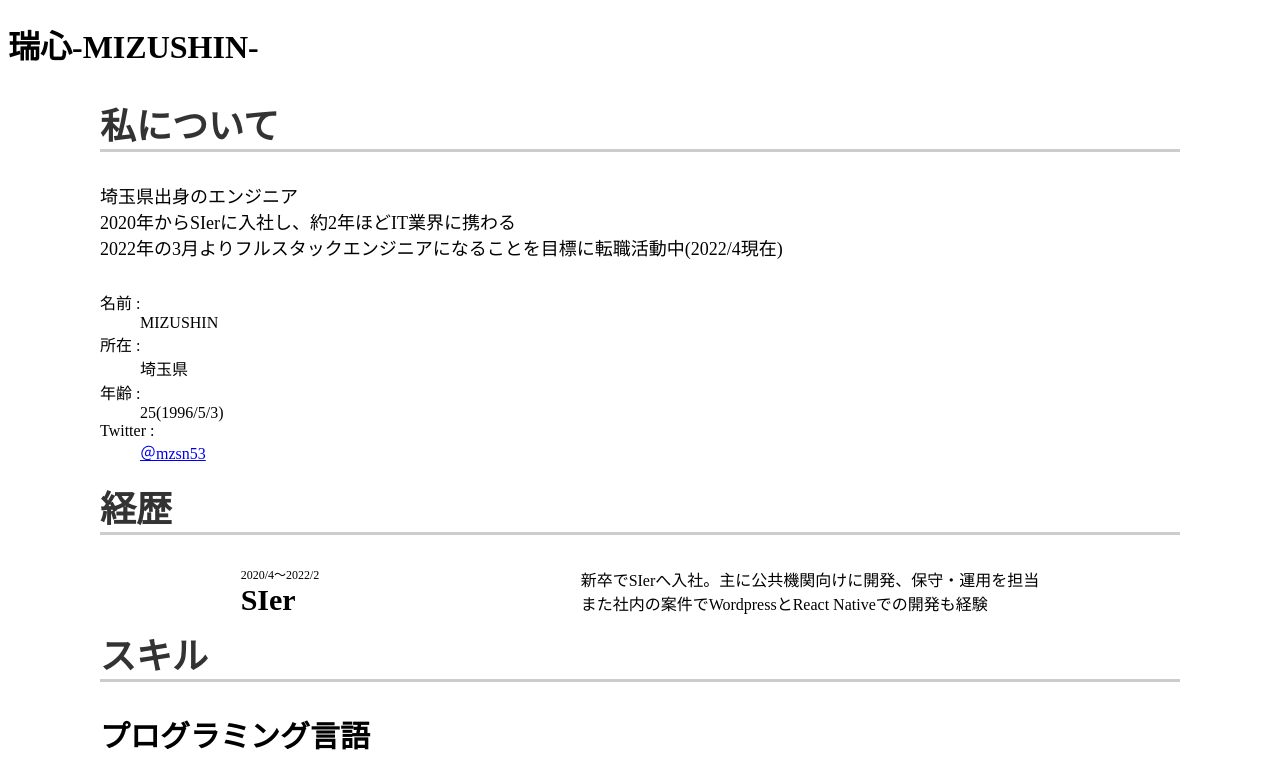
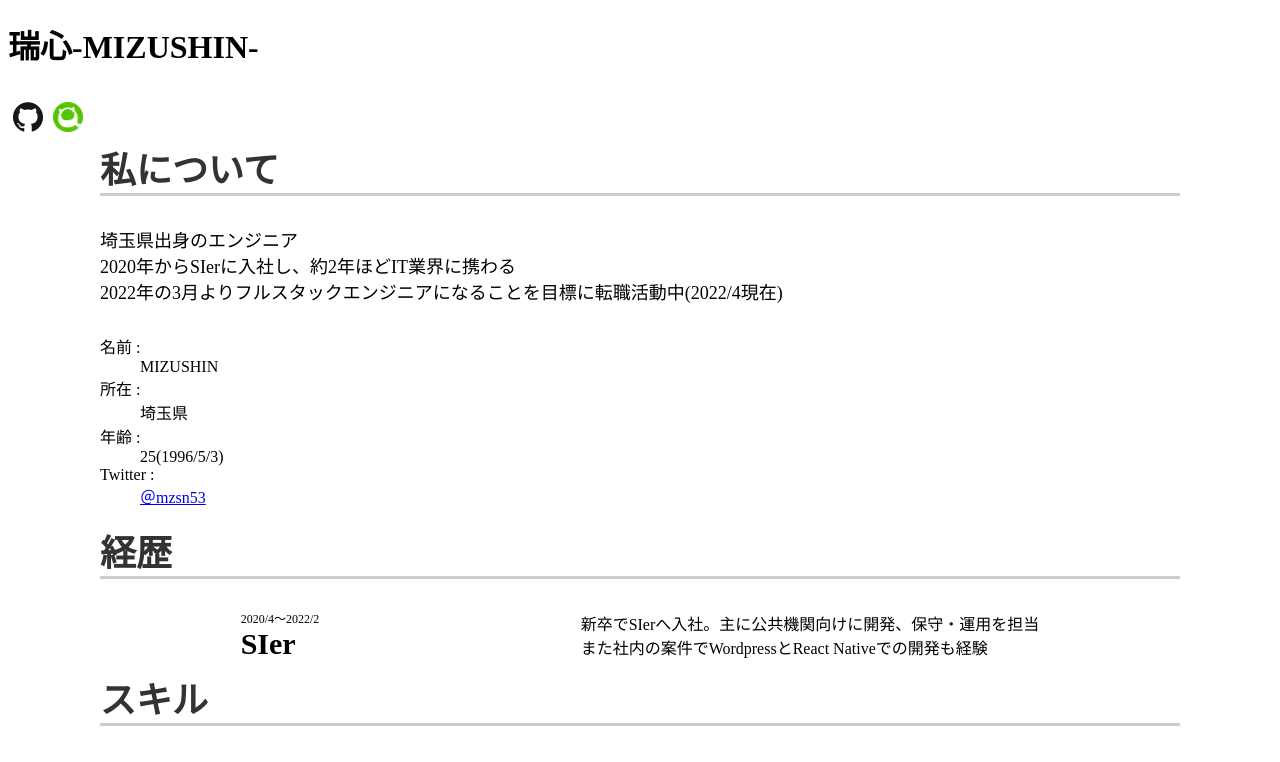
Before and after one commit to mizushin53/portfolio, a Vue app: page / in a window 1280 px wide. Shown: the top 762 px of the page. Built offline with nearby package versions, Linux system fonts and the light colour scheme.

Commit message:
githubとqiitaのリンクを追加

```diff
--- a/src/components/index.vue
+++ b/src/components/index.vue
@@ -2,7 +2,12 @@
 </script>
 
 <template>
-<h1>瑞心-MIZUSHIN-</h1>
+<header>
+  <h1>瑞心-MIZUSHIN-</h1>
+  <a href=""><img class="linkIcon" src="../assets/GitHub-logo.png" alt="GitHub"></a>
+  <a href=""><img class="linkIcon" src="../assets/qiita-logo.png" alt="GitHub"></a>
+</header>
+
 <section id="about">
   <h2>私について</h2>
   <p class="txtBox">
@@ -112,6 +117,10 @@
 </template>
 
 <style scoped>
+.linkIcon {
+  width: 30px;
+  margin: 5px;
+}
 .careerPeriod {
   font-size: 12px;
 }
```
